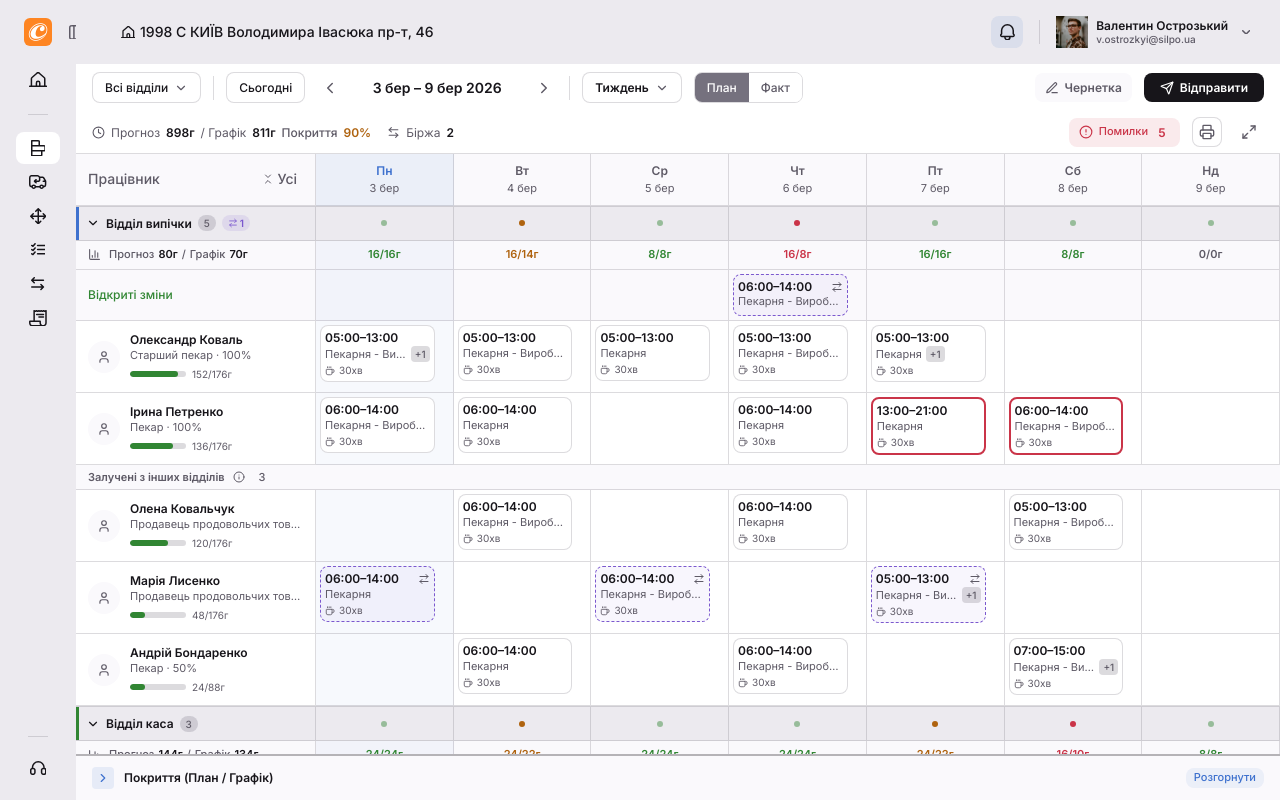
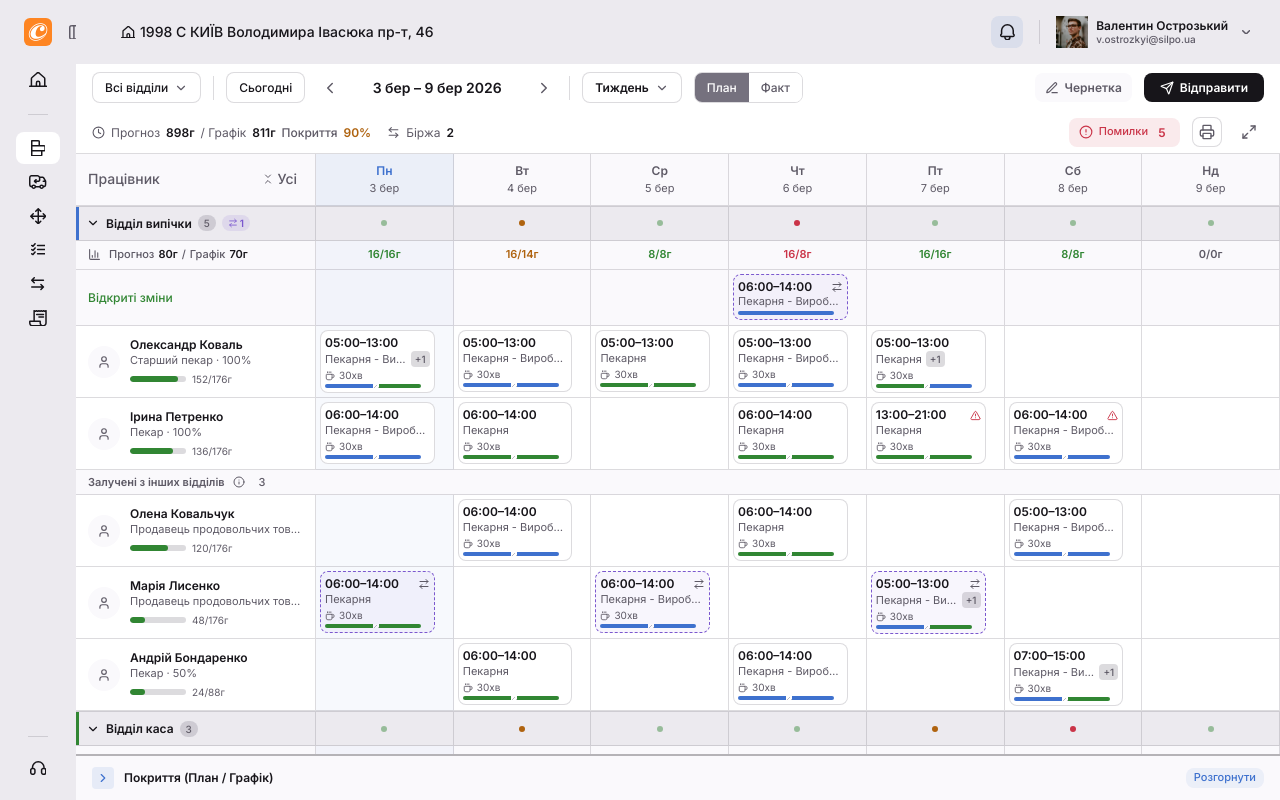
Before and after one commit to yevgeniibobrov-bot/Schedules-2, a React (Vite) app: page / in a window 1280 px wide. Built offline with nearby package versions, Linux system fonts and the light colour scheme.

Commit message:
Refine shift card warning and break presentation

```diff
--- a/src/app/components/ShiftCard.tsx
+++ b/src/app/components/ShiftCard.tsx
@@ -10,6 +10,7 @@ import {
   Coffee,
   ArrowRightLeft,
   Send,
+  AlertTriangle,
 } from "lucide-react";
 import { getSubUnitColor } from "./subUnitColors";
 
@@ -406,10 +407,9 @@ function ShiftTooltip({ shift, children, validationLevel, validationMessage }: S
 
 export { ShiftTooltip };
 
-// ── Row 3+4: Break indicator, then progress bar ───────────────────────
+// ── Row 3+4: Break label + timeline bar ──────────────────────────────
 
 function BreakAndBar({ shift, breakText }: { shift: ShiftData; breakText?: string }) {
-  // Prefer explicit breakDuration; fallback to parsing breakText
   const breakMins = shift.breakDuration != null && shift.breakDuration > 0
     ? shift.breakDuration
     : parseBreakMinutes(breakText);
@@ -433,34 +433,8 @@ function BreakAndBar({ shift, breakText }: { shift: ShiftData; breakText?: strin
           </span>
         </div>
       )}
-    </div>
-  );
-}
-
-// ── Severity badge (error / warning) ─────────────────────────────────
-
-function ValidationBadge({ level }: { level: "error" | "warning" | null }) {
-  if (!level) return null;
-  const bg = level === "error" ? "var(--destructive)" : "#F97316";
-  return (
-    <div
-      style={{
-        position: "absolute",
-        top: -4,
-        right: -4,
-        width: 16,
-        height: 16,
-        borderRadius: "50%",
-        backgroundColor: bg,
-        display: "flex",
-        alignItems: "center",
-        justifyContent: "center",
-        zIndex: 3,
-        pointerEvents: "none",
-        boxShadow: "0 0 0 1.5px var(--card)",
-      }}
-    >
-      <span style={{ color: "#fff", fontSize: "10px", fontWeight: 700, lineHeight: 1, userSelect: "none" }}>!</span>
+      {/* Line 4: Timeline strip */}
+      <ShiftTimelineBar shift={shift} height={4} />
     </div>
   );
 }
@@ -599,16 +573,13 @@ export function ShiftCard({
   }
 
   // ── Normal shift card ──
-  // ── State priority: error > selected-ring > marketplace > new-pulse > normal ──
+  // Border: marketplace gets dashed purple; errors/warnings use inline icon only (no border change)
   const isMarketplace = hasMarketplaceSignal(shift);
-  const isError = validationLevel === "error";
-  const borderColor = isError ? "var(--destructive)" : isMarketplace ? "var(--chart-5)" : "var(--border)";
-  const borderWidth = isError ? 2 : 1;
-  // Dashed border only for marketplace when NOT in error state
-  const borderStyle = isMarketplace && !isError ? "dashed" : "solid";
+  const borderColor = isMarketplace ? "var(--chart-5)" : "var(--border)";
+  const borderWidth = 1;
+  const borderStyle = isMarketplace ? "dashed" : "solid";
   const cardBg = isMarketplace ? "var(--purple-alpha-5)" : "var(--card)";
-  // Ring only when selected AND NOT in error state — error border IS the priority signal
-  const showRing = isSelected && !isError;
+  const showRing = isSelected;
 
   // "Recently created" one-time entry animation
   const isNew = sessionCreatedShiftIds.has(shift.id);
@@ -664,7 +635,7 @@ export function ShiftCard({
           animation: postEditGlow ? "shiftPostEditFade 0.7s ease-out forwards" : undefined,
         }}
       >
-        {/* Row 1: Time + marketplace indicator */}
+        {/* Row 1: Time (left) + status icons row (right) */}
         <div className="flex items-center justify-between gap-1">
           <p
             className="truncate"
@@ -672,13 +643,21 @@ export function ShiftCard({
           >
             {shift.timeRange}
           </p>
-          {hasMarketplaceSignal(shift) && <MarketplaceIndicator shift={shift} />}
+          {/* Right: critical error + marketplace icons only */}
+          {(validationLevel === "error" || hasMarketplaceSignal(shift)) && (
+            <div className="flex items-center gap-0.5 flex-shrink-0">
+              {validationLevel === "error" && (
+                <AlertTriangle size={11} style={{ color: "var(--destructive)", flexShrink: 0 }} />
+              )}
+              {hasMarketplaceSignal(shift) && <MarketplaceIndicator shift={shift} />}
+            </div>
+          )}
         </div>
 
-        {/* Row 2: Unit + badge */}
+        {/* Row 2: Unit name + +N badge */}
         <SubUnitRow subUnits={shift.subUnits} />
 
-        {/* Row 3: Break meta */}
+        {/* Row 3+4: Break label (☕ 30хв) + ShiftTimelineBar */}
         <BreakAndBar shift={shift} breakText={shift.breakText} />
       </button>
     </div>
```
